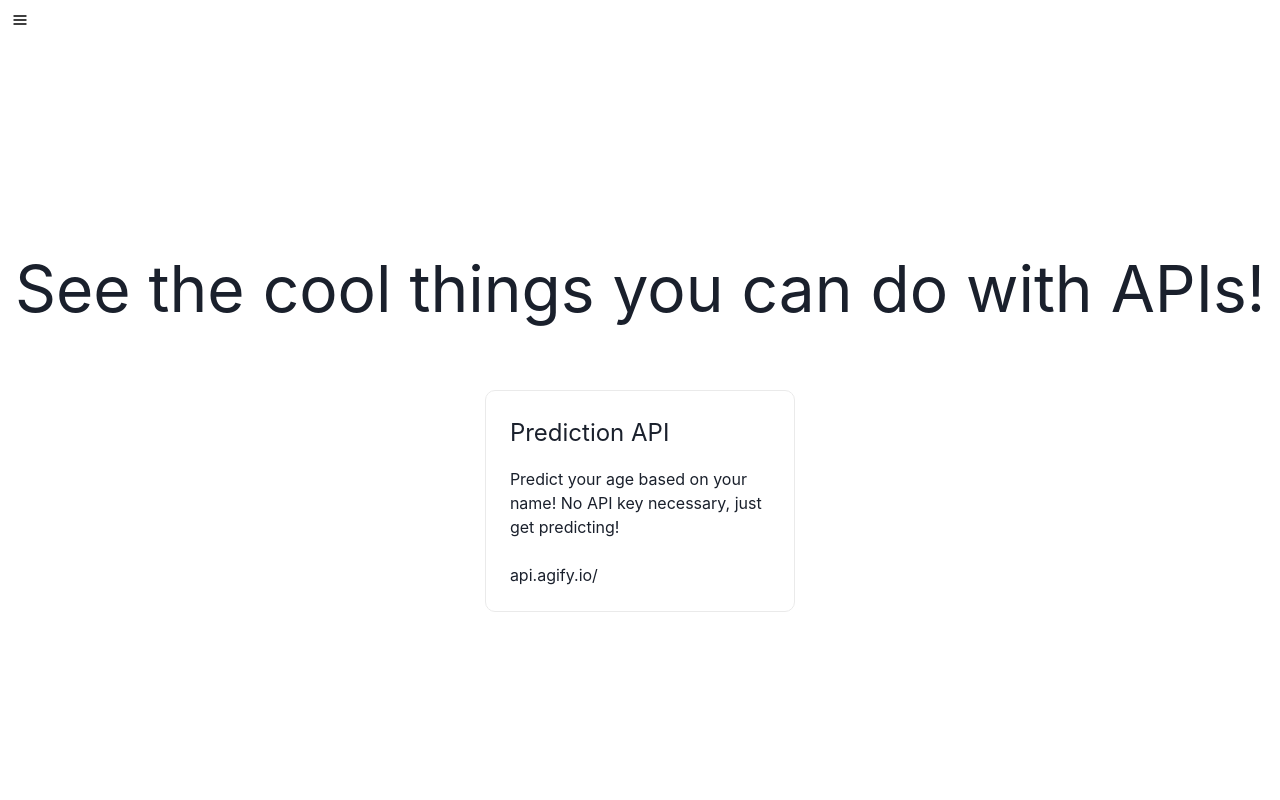
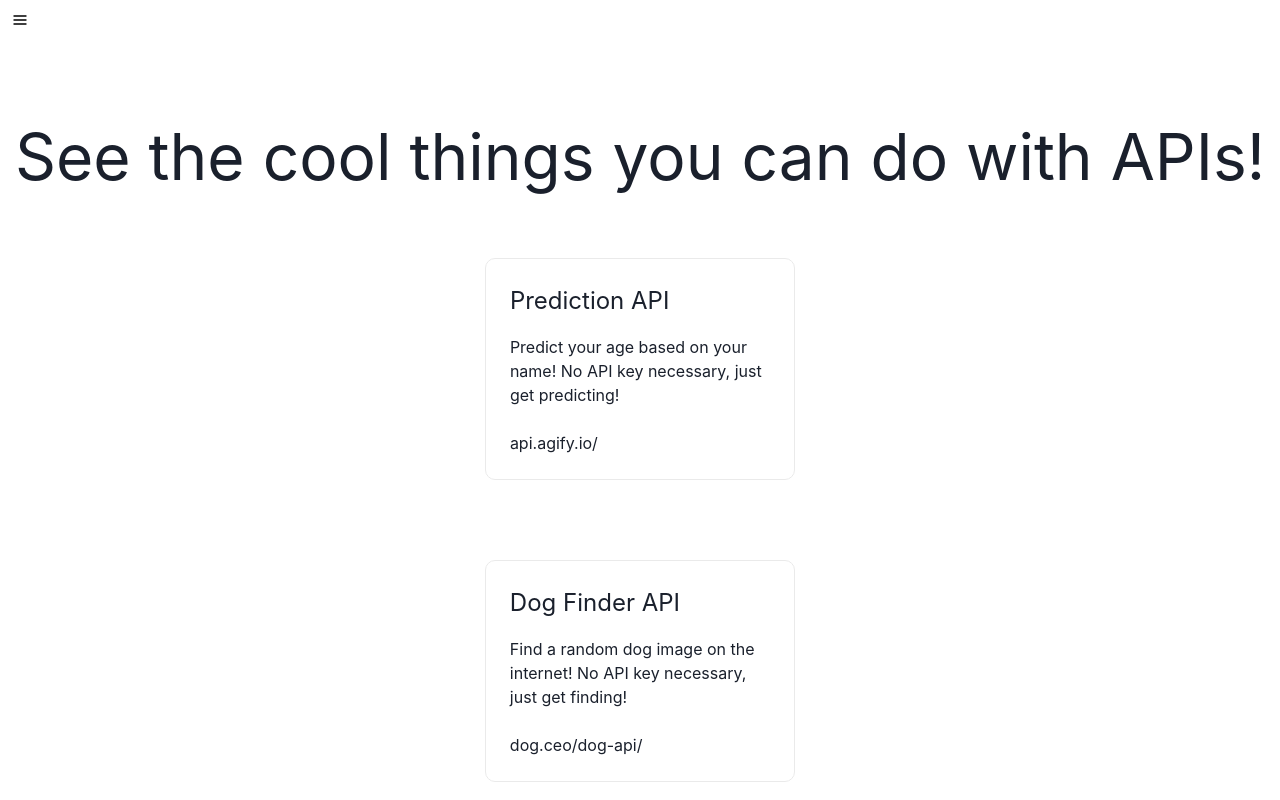
Before and after one commit to jashment/nextjs-playground, a Next.js app: page /funWithApis in a window 1280 px wide. Shown: the top 800 px of the page. Built offline with nearby package versions, Linux system fonts and the light colour scheme.

Commit message:
Rearranging navigation

```diff
--- a/pages/common/Drawer.js
+++ b/pages/common/Drawer.js
@@ -25,7 +25,6 @@ const MainDrawer = () => {
             <a href="/"><p className={styles.card}>Home</p></a>
             <a href="/about"><p className={styles.card}>About</p></a>
             <a href="/funWithApis"><p className={styles.card}>Fun With APIs</p></a>
-            <a href="/dogImageFinder"><p className={styles.card}>Dog Image Finder</p></a>
           </DrawerBody>
 
         </DrawerContent>
--- a/pages/funWithApis.js
+++ b/pages/funWithApis.js
@@ -24,6 +24,17 @@ const funWithApis = () => {
                         <h6>api.agify.io/</h6>
                     </a>
                 </div>
+
+                <div className={styles.grid}>
+                    <a className={styles.card} href="/dogImageFinder">
+                        <h3>Dog Finder API</h3>
+                        Find a random dog image on the internet!
+                        No API key necessary, just get finding!
+                        <br />
+                        <br />
+                        <h6>dog.ceo/dog-api/</h6>
+                    </a>
+                </div>
             </main>
         </div>
     )
```
